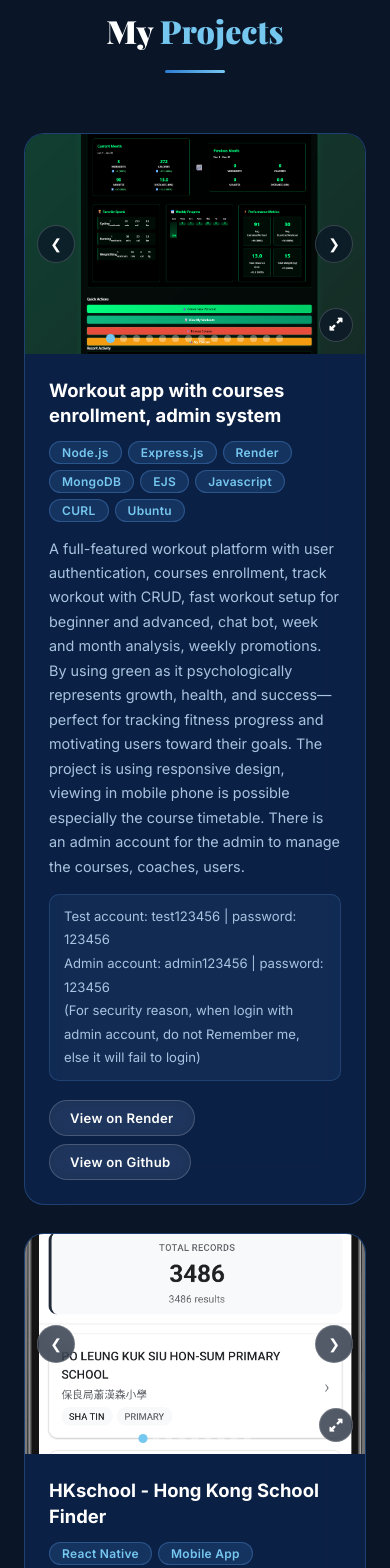
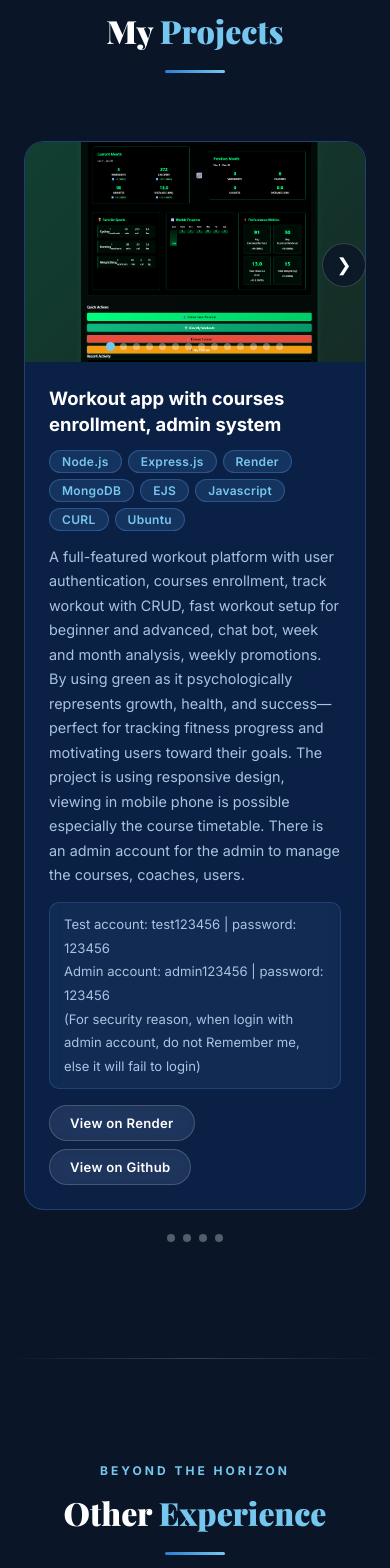
Before and after one commit to alanluk2226/e_portfolio-, a Next.js app: page / in a window 390 px wide. Shown: the part 1440-3008 px from the top of the page. Built offline with nearby package versions, Linux system fonts and the light colour scheme.

Commit message:
Ready for deployment

```diff
--- /dev/null
+++ b/app/components/ProjectSlider.tsx
@@ -0,0 +1,73 @@
+'use client'
+import { useRef, useState, useCallback } from 'react'
+import ProjectCard from './ProjectCard'
+import { ModalImage } from './ImageModal'
+
+interface Link { label: string; href: string }
+interface Project {
+  title: string
+  tags: string[]
+  images: ModalImage[]
+  description: string
+  credentials?: string | null
+  links: Link[]
+}
+
+interface Props { projects: Project[] }
+
+export default function ProjectSlider({ projects }: Props) {
+  const trackRef = useRef<HTMLDivElement>(null)
+  const [current, setCurrent] = useState(0)
+  const touchStartX = useRef(0)
+
+  const total = projects.length
+
+  const goTo = useCallback((idx: number) => {
+    const clamped = Math.max(0, Math.min(idx, total - 1))
+    setCurrent(clamped)
+    trackRef.current?.style.setProperty('--slide', String(clamped))
+  }, [total])
+
+  const onTouchStart = (e: React.TouchEvent) => {
+    touchStartX.current = e.touches[0].clientX
+  }
+  const onTouchEnd = (e: React.TouchEvent) => {
+    const diff = touchStartX.current - e.changedTouches[0].clientX
+    if (Math.abs(diff) > 50) goTo(current + (diff > 0 ? 1 : -1))
+  }
+
+  return (
+    <div className="project-slider">
+      <div
+        className="project-slider-track"
+        ref={trackRef}
+        style={{ transform: `translateX(calc(-${current} * (var(--card-w) + var(--card-gap))))` }}
+        onTouchStart={onTouchStart}
+        onTouchEnd={onTouchEnd}
+      >
+        {projects.map((p, i) => (
+          <div key={i} className="project-slider-item">
+            <ProjectCard {...p} />
+          </div>
+        ))}
+      </div>
+
+      {current > 0 && (
+        <button className="slider-btn slider-btn-prev" onClick={() => goTo(current - 1)} aria-label="Previous">
+          &#10094;
+        </button>
+      )}
+      {current < total - 1 && (
+        <button className="slider-btn slider-btn-next" onClick={() => goTo(current + 1)} aria-label="Next">
+          &#10095;
+        </button>
+      )}
+
+      <div className="slider-dots">
+        {projects.map((_, i) => (
+          <button key={i} className={`slider-dot${i === current ? ' active' : ''}`} onClick={() => goTo(i)} aria-label={`Go to project ${i + 1}`} />
+        ))}
+      </div>
+    </div>
+  )
+}
--- a/app/globals.css
+++ b/app/globals.css
@@ -302,6 +302,88 @@ body {
   color: var(--text-white);
   text-align: center;
   margin: 70px 0 40px;
+}
+
+/* ─── PROJECT SLIDER ─── */
+.project-slider {
+  --card-w: 380px;
+  --card-gap: 24px;
+  position: relative;
+  overflow: hidden;
+  padding: 8px 0 48px;
+}
+.project-slider-track {
+  display: flex;
+  gap: var(--card-gap);
+  transition: transform 0.45s cubic-bezier(0.4, 0, 0.2, 1);
+  will-change: transform;
+}
+.project-slider-item {
+  flex: 0 0 var(--card-w);
+  width: var(--card-w);
+  /* equal height cards */
+  display: flex;
+  flex-direction: column;
+}
+.project-slider-item .project-card {
+  flex: 1;
+  display: flex;
+  flex-direction: column;
+}
+.project-slider-item .project-info {
+  flex: 1;
+  display: flex;
+  flex-direction: column;
+}
+.project-slider-item .card-links {
+  margin-top: auto;
+  padding-top: 1rem;
+}
+
+.slider-btn {
+  position: absolute;
+  top: 110px;
+  background: rgba(10,22,40,0.8);
+  border: 1px solid var(--glass-border);
+  color: #fff;
+  width: 44px; height: 44px;
+  border-radius: 50%;
+  font-size: 18px;
+  cursor: pointer;
+  z-index: 10;
+  display: flex; align-items: center; justify-content: center;
+  backdrop-filter: blur(10px);
+  transition: background 0.2s, transform 0.2s;
+}
+.slider-btn:hover { background: var(--accent); transform: scale(1.1); }
+.slider-btn-prev { left: 0; }
+.slider-btn-next { right: 0; }
+
+.slider-dots {
+  position: absolute;
+  bottom: 16px;
+  left: 50%;
+  transform: translateX(-50%);
+  display: flex;
+  gap: 8px;
+}
+.slider-dot {
+  width: 8px; height: 8px;
+  border-radius: 50%;
+  background: rgba(255,255,255,0.3);
+  border: none;
+  cursor: pointer;
+  transition: background 0.3s, transform 0.3s;
+}
+/* inside slider, hide the per-card carousel nav arrows and zoom btn */
+.project-slider-item .carousel-prev,
+.project-slider-item .carousel-next,
+.project-slider-item .zoom-btn { display: none; }
+
+@media (max-width: 480px) {
+  .project-slider { --card-w: calc(100vw - 48px); }
+  .slider-btn-prev { left: 0; }
+  .slider-btn-next { right: 0; }
 }
 
 /* ─── PROJECT GRID ─── */
--- a/app/page.tsx
+++ b/app/page.tsx
@@ -1,9 +1,10 @@
 'use client'
 import Navbar from './components/Navbar'
-import ProjectCard from './components/ProjectCard'
+import ProjectSlider from './components/ProjectSlider'
 import ScrollReveal from './components/ScrollReveal'
 import TypeWriter from './components/TypeWriter'
 import CursorGlow from './components/CursorGlow'
+import ProjectCard from './components/ProjectCard'
 import { myProjects, otherProjects, certificates } from './data'
 
 export default function Home() {
@@ -95,13 +96,9 @@ export default function Home() {
             <h2 className="section-title">My <span>Projects</span></h2>
             <div className="section-line" />
           </div>
-          <div className="project-grid">
-            {myProjects.map((p, i) => (
-              <ScrollReveal key={p.title} delay={i * 120}>
-                <ProjectCard {...p} />
-              </ScrollReveal>
-            ))}
-          </div>
+          <ScrollReveal>
+            <ProjectSlider projects={myProjects} />
+          </ScrollReveal>
         </div>
       </section>
 
@@ -132,8 +129,7 @@ export default function Home() {
                 <ProjectCard {...c} />
               </ScrollReveal>
             ))}
-          </div>
-        </div>
+          </div>        </div>
       </section>
 
       <div className="sky-divider" />
```
